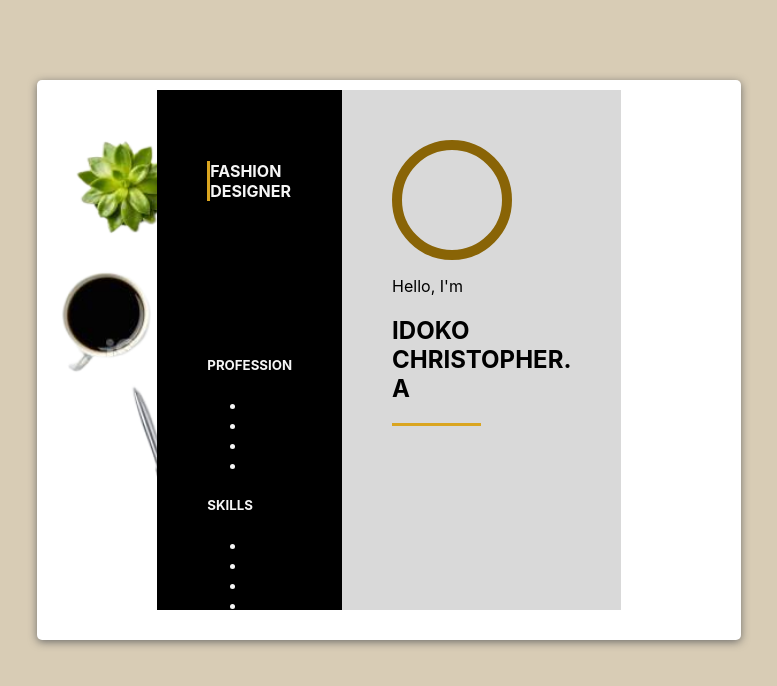
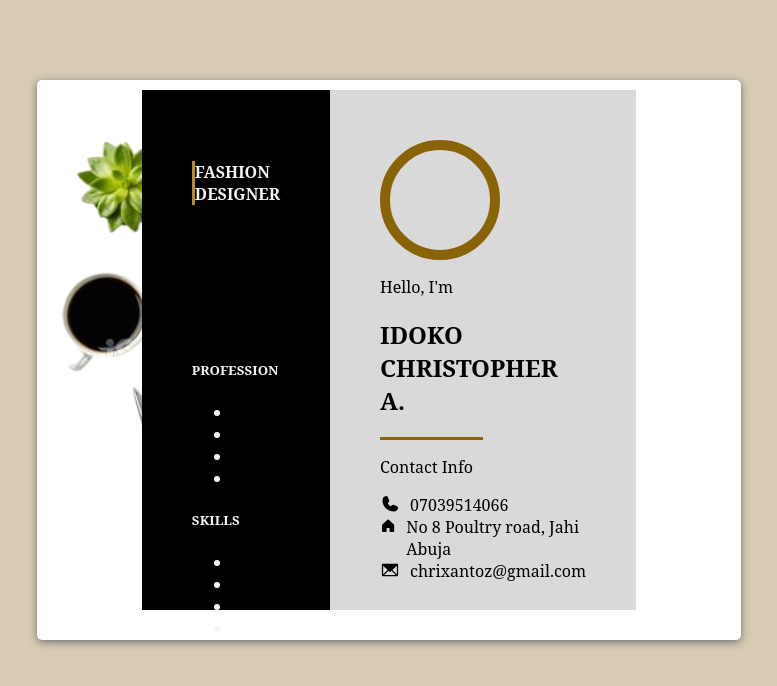
Before and after one commit to Gabbie99/Port-react, a React (Create React App) app: page / in a window 1280 px wide. Shown: the top 686 px of the page, without its empty margins (251-1028 px from the left). Built offline with nearby package versions, Linux system fonts and the light colour scheme.

Commit message:
chore:added icons

```diff
--- a/package.json
+++ b/package.json
@@ -6,6 +6,7 @@
     "@testing-library/jest-dom": "^5.16.5",
     "@testing-library/react": "^13.4.0",
     "@testing-library/user-event": "^13.5.0",
+    "phosphor-react": "^1.4.1",
     "react": "^18.2.0",
     "react-dom": "^18.2.0",
     "react-scripts": "5.0.1",
--- a/src/components/Port.css
+++ b/src/components/Port.css
@@ -1,5 +1,6 @@
 body {
     background-color: rgb(216, 204, 181);
+    font-family: 'BioRhyme', 'serif';
 }
 .with-img {
     background: url(./Assets/leafy.png);
@@ -38,10 +39,10 @@ body {
 }
 .line{
     border-left-style: solid;
-    border-color: goldenrod;
+    border-color: rgb(185, 142, 32);
 }
 .lines {
-    border-bottom: solid goldenrod;
+    border-bottom: solid rgb(137, 100, 6);
     margin-top: .8rem;
     width: 50%;
 }
@@ -54,3 +55,9 @@ body {
     width: 100%;
     background-color: #D9D9D9;
 }
+.sub-icons {
+    gap: 10px;
+    flex-wrap: nowrap;
+    display: flex;
+
+}
--- a/src/components/Port.jsx
+++ b/src/components/Port.jsx
@@ -1,5 +1,8 @@
 import React from 'react'
 import './Port.css'
+import { Phone } from 'phosphor-react'
+import {House} from 'phosphor-react'
+import {Envelope} from 'phosphor-react'
 
 function Port() {
   return (
@@ -28,8 +31,14 @@ function Port() {
             </div>
             <div className='second'>
             <div className='img-div'></div>
-                 <p>Hello, I'm</p>
-                 <h2>IDOKO <br/> CHRISTOPHER. A</h2><div className='lines'></div>
+                 <p className='my-p'>Hello, I'm</p>
+                 <h2>IDOKO <br/> CHRISTOPHER A.</h2><div className='lines'></div>
+                 <p className='my-p'>Contact Info</p>
+                 <div className='icons'>
+                 <div className='sub-icons'><Phone size={20} color="#000" weight="fill" /> 07039514066</div>
+                 <div className='sub-icons'><House size={20} color="#000" weight="fill" /> No 8 Poultry road, Jahi Abuja</div>
+                 <div className='sub-icons'><Envelope size={20} color="#000" weight="fill" /> chrixantoz@gmail.com</div>
+                 </div>
             </div>
         </div>
     </div>
```
Also changed, not shown: 1 other file (tests, documents, lock files or other folders).
